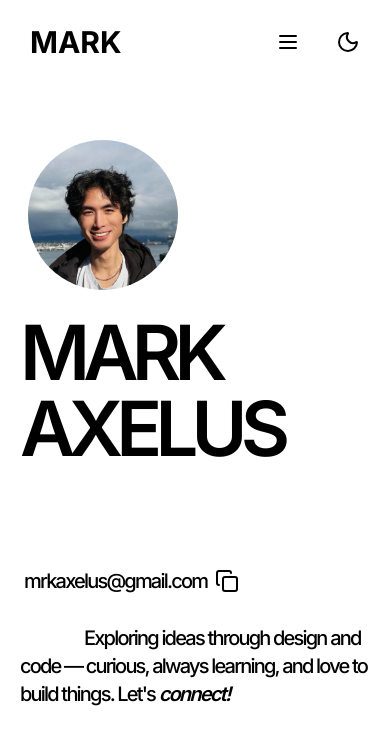
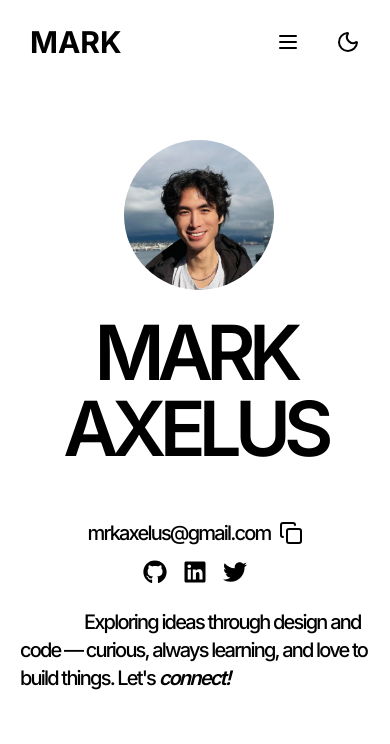
Before and after one commit to markaxelus/portfolio, a Next.js app: page / in a window 390 px wide. Shown: the top 744 px of the page. Built offline with nearby package versions, Linux system fonts and the light colour scheme.

Commit message:
socials section and fixed styling

```diff
--- a/package.json
+++ b/package.json
@@ -12,7 +12,8 @@
     "lucide-react": "^0.515.0",
     "next": "15.3.3",
     "react": "^19.0.0",
-    "react-dom": "^19.0.0"
+    "react-dom": "^19.0.0",
+    "react-icons": "^5.5.0"
   },
   "devDependencies": {
     "@eslint/eslintrc": "^3",
--- a/src/components/Hero/index.tsx
+++ b/src/components/Hero/index.tsx
@@ -1,5 +1,7 @@
 import React from "react";
 import EmailCopy from "@/utils/EmailCopy";
+import Social from "@/components/Social";
+import { FaGithub, FaLinkedin, FaTwitter } from "react-icons/fa";
 
 const index = () => {
   return (
@@ -11,17 +13,18 @@ const index = () => {
           pt-[140px] pb-[80px]
           px-[20px] md:px-[30px] lg:px-0
           flex flex-col md:justify-between
-          gap-24 md:gap-6
+          gap-12 md:gap-6
 
       "
       >
         {/* Top Row */}
-        <div className="flex flex-col-reverse md:flex-row justify-between items-start gap-6">
+        <div className="flex flex-col-reverse md:flex-row md:justify-between items-center gap-6">
           {/* Name Block */}
 
           <h1
             className="w-full text-[76px] md:text-[116px] lg:text-[174px]
-                        font-semibold leading-none tracking-[-0.09em]"
+                        font-semibold leading-none tracking-[-0.09em]
+                        text-center md:text-start"
           >
             MARK <br /> AXELUS
           </h1>
@@ -40,7 +43,15 @@ const index = () => {
 
         {/* Bottom Row */}
         <div className="flex flex-col gap-6 md:flex-row md:justify-between md:gap-12">
-          <EmailCopy email="mrkaxelus@gmail.com" />
+          <div className="flex flex-col gap-2 items-center">
+            <EmailCopy email="mrkaxelus@gmail.com" />
+
+            <div className="flex flex-row gap-4 justify-center md:justify-start md:pl-4 w-full">
+              <Social name="Github" href="https://github.com/markaxelus" icon={FaGithub} />
+              <Social name="LinkedIn" href="https://www.linkedin.com/in/markaxelus/" icon={FaLinkedin} />
+              <Social name="Twitter" href="" icon={FaTwitter} />
+            </div>
+          </div>
 
           <p className="tracking-[-0.09em] indent-[4rem] text-xl md:text-[40px] max-w-[643px] font-medium">
             Exploring ideas through design and code — curious, always learning,
--- a/src/components/Social/index.tsx
+++ b/src/components/Social/index.tsx
@@ -1,10 +1,10 @@
 import React from 'react'
-import { LucideIcon } from "lucide-react"
+import { IconType } from "react-icons"
 
 type SocialProps = {
   name: string;
   href: string;
-  icon: LucideIcon;
+  icon: IconType;
 }
 
 const index = ({ name, href, icon:Icon }: SocialProps) => {
```
Also changed, not shown: 1 other file (tests, documents, lock files or other folders).
